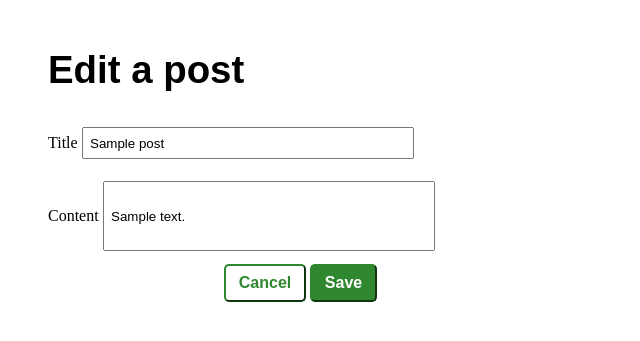
After one commit to Jared-Glenn/Springboard, a Flask app: page /posts/1/edit in a window 1280 px wide. The commit adds this page. Shown: the top 341 px of the page, without its empty margins (0-640 px from the left). Run offline with Flask 2, Linux system fonts and the light colour scheme; tables that the repository leaves empty hold one stand-in row (values such as "Sample post").

Commit message:
finish post functionality

```diff
--- a/Unit-23/23.1/app.py
+++ b/Unit-23/23.1/app.py
@@ -3,6 +3,7 @@
 from flask import Flask, request, redirect, render_template
 from flask_debugtoolbar import DebugToolbarExtension
 from models import db, connect_db, User, Post
+from datetime import datetime
 
 app = Flask(__name__)
 
@@ -70,10 +71,7 @@ def user_page(u_id):
     """Page template for each individual user."""
 
     user = User.query.get(u_id)
-    posts = Post.query.filter_by(user_id=u_id)
-
-    print('!!!!!!!!!!!!!!!!!!!!!!')
-    print(user)
+    posts = Post.query.filter_by(user_id=u_id).all()
 
     return render_template("user.html", user=user, posts=posts)
 
@@ -106,7 +104,7 @@ def apply_edit(user_id):
 
 @app.route('/users/<user_id>/delete')
 def delete_page(user_id):
-    """Page template for each individual user."""
+    """Delete a certain user."""
 
     user_to_delete = User.query.get_or_404(user_id)
 
@@ -118,8 +116,80 @@ def delete_page(user_id):
 
 ################## POSTS #####################
 
-#
+# Add Post for User
 
+@app.route('/users/<user_id>/posts/new')
+def show_post_form(user_id):
+    """Show the form for making a new post."""
+
+    user_to_post = User.query.get_or_404(user_id)
+
+    return render_template("post_form_page.html", user=user_to_post)
+
+
+@app.route('/users/<user_id>/posts/new', methods=["POST"])
+def create_post(user_id):
+    """Add a post for a user."""
+
+    post_title = request.form["post-title"]
+    post_content = request.form["post-content"]
+
+    created = datetime.now()
+
+    new_post = Post(title=post_title, content=post_content, created_at=created, user_id=user_id)
+    db.session.add(new_post)
+    db.session.commit()
+
+    return redirect(f"/posts/{new_post.id }")
+
+# Display Post
+
+@app.route('/posts/<post_id>')
+def show_post(post_id):
+    """Show a post."""
+
+    post = Post.query.get_or_404(post_id)
+    user = User.query.get_or_404(post.user_id)
+
+    return render_template("post.html", post=post, user=user)
+
+# Edit Post
+
+@app.route('/posts/<post_id>/edit')
+def show_post_edit_form(post_id):
+    """Show the form for editing a post."""
+
+    post = Post.query.get(post_id)
+
+    return render_template("edit_post.html", post=post)
+
+
+@app.route('/posts/<post_id>/edit', methods=["POST"])
+def apply_post_edit(post_id):
+    """Edit an individual user."""
+
+    post_to_edit = Post.query.get_or_404(post_id)
+
+    post_to_edit.title = request.form["post-title"]
+    post_to_edit.content = request.form["post-content"]
+
+    db.session.commit()
+
+    return redirect(f"/posts/{post_id}")
+
+# Delete Post
+
+@app.route('/posts/<post_id>/delete')
+def delete_post(post_id):
+    """Delete an individual post."""
+
+    post_to_delete = Post.query.get_or_404(post_id)
+    user = User.query.get_or_404(post_to_delete.user_id)
+
+    db.session.delete(post_to_delete)
+    db.session.commit()
+
+    return redirect(f"/users/{user.id}")
 
 
 if __name__ == '__main__':
--- a/Unit-23/23.1/models.py
+++ b/Unit-23/23.1/models.py
@@ -1,7 +1,6 @@
 """Models for Blogly."""
 
 from flask_sqlalchemy import SQLAlchemy
-from datetime import datetime
 
 db = SQLAlchemy()
 
@@ -44,8 +43,7 @@ class Post(db.Model):
                       nullable=False)
     content = db.Column(db.String(),
                         nullable=False)
-    created_at = db.Column(db.DateTime(timezone=True),
-                           onupdate=datetime.now)
+    created_at = db.Column(db.DateTime(timezone=True))
     user_id = db.Column(db.Integer,
                         nullable=False)
 
--- a/Unit-23/23.1/static/styles.css
+++ b/Unit-23/23.1/static/styles.css
@@ -60,7 +60,7 @@ img {
 
 }
 
-#username {
+.username {
     margin-left: 11rem;
     font-size: 2rem;
 }
@@ -111,3 +111,22 @@ img {
     background-color: rgb(65, 189, 65);
     border-color: rgb(65, 189, 65);
 }
+
+.user-posts-list {
+    margin-left: 11rem;
+}
+
+#add-post-button {
+    margin-left: 11rem;
+    padding: 0.4rem 0.7rem;
+    color: white;
+    border-radius: 5px;
+    font-size: 0.8rem;
+    font-weight: 600;
+    background-color: rgb(29, 107, 209);
+    border-color: rgb(29, 107, 209);
+}
+
+#post-content {
+    height: 4rem;
+}
--- /dev/null
+++ b/Unit-23/23.1/templates/edit_post.html
@@ -0,0 +1,23 @@
+<!DOCTYPE html>
+<html lang="en">
+<head>
+    <meta charset="UTF-8">
+    <meta name="viewport" content="width=device-width, initial-scale=1.0">
+    <title>Blogly</title>
+    <link rel="stylesheet" href="/static/styles.css">
+</head>
+<body>
+    <h1>Edit a post</h1>
+
+    <form action="/posts/{{ post.id }}/edit" method="POST" id="edit-post-form">
+        <label for="post-title">Title</label>
+        <input type="text" id="post-title" class="new-form" name="post-title" value="{{ post.title }}">
+        <br>
+        <label for="post-content">Content</label>
+        <input type="text" id="post-content" class="new-form" name="post-content" value="{{ post.content }}">
+    </form>
+    <input id="cancel-button" type="button" onclick="location.href='/posts/{{ post.id }}';" value="Cancel">
+    <button id="edit-post-button" class="change-table" form="edit-post-form">Save</button>
+
+</body>
+</html>
```
Also changed, not shown: Unit-23/23.1/templates/post.html (added, +26 -0 lines), Unit-23/23.1/templates/post_form_page.html (added, +24 -0 lines), Unit-23/23.1/templates/user.html (+9 -5 lines).
